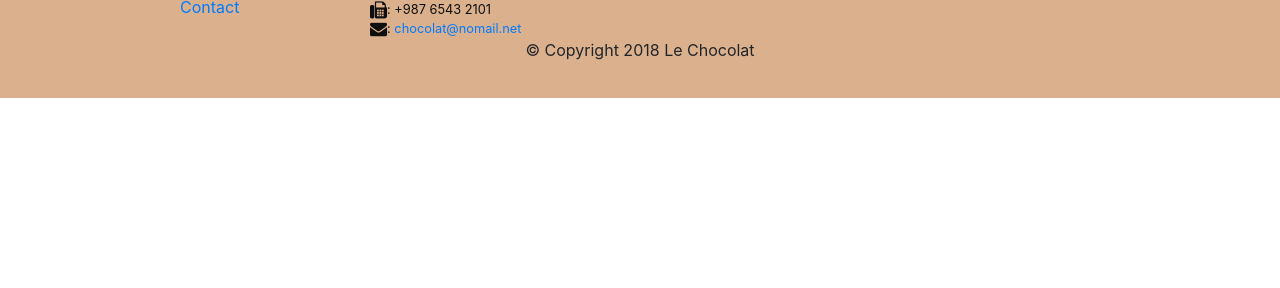
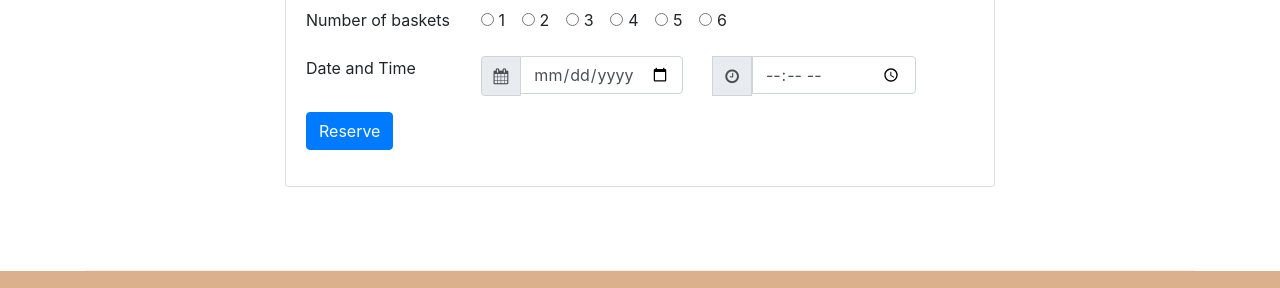
Before and after one commit to giannissterg/leChocolat, a website: page index.html in a window 1280 px wide. Shown: the part 1642-1930 px from the top of the page. Before the commit the page ends 1740 px from the top, so only its background shows below. Drawn offline with nearby package versions, Linux system fonts and the light colour scheme.

Commit message:
Bootstrap Assignment 9 Task 1

```diff
--- a/index.html
+++ b/index.html
@@ -2,10 +2,12 @@
 <html lang="en">
 
 <head>
+    <!-- Required meta tags always come first -->
     <meta charset="utf-8">
     <meta name="viewport" content="width=device-width, initial-scale=1, shrink-to-fit=no">
     <meta http-equiv="x-ua-compatible" content="ie=edge">
 
+    <!-- Bootstrap CSS -->
     <link rel="stylesheet" href="node_modules/bootstrap/dist/css/bootstrap.min.css">
     <link rel="stylesheet" href="node_modules/font-awesome/css/font-awesome.min.css">
     <link href="css/styles.css" rel="stylesheet">
@@ -13,52 +15,71 @@
 </head>
 
 <body>
-    <nav class="navbar navbar-expand-md navbar-light bg-light fixed-top ">
+
+    <!-- NAVIGATION -->
+    <nav class="navbar navbar-expand-md navbar-light bg-light fixed-top">
         <div class="container">
-            <a class="navbar-brand" href="./index.html"><img src="images/logo.png" height="40" width="54"></a>
+            <!-- <a class="navbar-brand" href="#">Le Chocolat</a> -->
+            <a class="navbar-brand" href="./index.html">
+                <img src="images/logo.png" height="40" width="54">
+            </a>
             <button class="navbar-toggler" type="button" data-toggle="collapse" data-target="#Navbar">
                 <span class="navbar-toggler-icon"></span>
             </button>
             <div class="collapse navbar-collapse" id="Navbar">
                 <ul class="navbar-nav">
                     <li class="nav-item active">
-                        <a class="nav-link" href="#"><span class="fa fa-home fa-lg"></span> Home</a>
+                        <a class="nav-link" href="./index.html">
+                            <span class="fa fa-home fa-lg"></span> Home</a>
                     </li>
                     <li class="nav-item">
-                        <a class="nav-link" href="./aboutus.html"><span class="fa fa-info fa-lg"></span> About</a>
+                        <a class="nav-link" href="./aboutus.html">
+                            <span class="fa fa-info fa-lg"></span> About</a>
                     </li>
                     <li class="nav-item">
-                        <a class="nav-link" href="#"><span class="fa fa-list fa-lg"></span> Menu</a>
+                        <a class="nav-link" href="#">
+                            <span class="fa fa-list fa-lg"></span> Menu</a>
                     </li>
                     <li class="nav-item">
-                        <a class="nav-link" href="./contactus.html"><span class="fa fa-address-card fa-lg"></span> Contact</a>
+                        <a class="nav-link" href="./contactus.html">
+                            <span class="fa fa-address-card fa-lg"></span> Contact</a>
                     </li>
                 </ul>
             </div>
         </div>
     </nav>
 
+    <!-- HEADER -->
     <header class="jumbotron">
         <div class="container">
             <div class="row row-header">
+
                 <div class="col-12 col-sm-8">
                     <h1>Le Chocolat</h1>
                     <p>We combine experience with creativity to create innovative tastes based on classic chocolate
                         recipes. Our creations will travel you in the chocolate world!</p>
                 </div>
+
                 <div class="col col-sm">
                     <img src="images/logo.png" class="img-fluid">
                 </div>
+
             </div>
         </div>
     </header>
 
+    <!-- MAIN CONTENT -->
     <div class="container">
+
+        <!-- 1st Row -->
         <div class="row flex-row-reverse row-content align-items-center">
+            <!-- first row content-->
             <div class="col-sm-4 col-md-3">
                 <h3>Our famous chocolates</h3>
             </div>
             <div class="col-sm col-md">
+                <!-- <h2>85% DARK CHOCOLATE</h2>
+                <p>Dark chocolate with no added sugar. Here you can taste the flavor of cocoa beans.</p> -->
                 <div class="media">
                     <img class="d-flex mr-3 img-thumbnail align-self-center" src="images/dark85.jpg" alt="85% DARK CHOCOLATE">
                     <div class="media-body">
@@ -73,8 +94,9 @@
             </div>
         </div>
 
-
+        <!-- 2nd Row -->
         <div class="row flex-row-reverse row-content align-items-center">
+            <!-- second row content-->
             <div class="col-sm-4 col-md-3">
                 <h3>WEEK’S OFFER</h3>
             </div>
@@ -86,17 +108,25 @@
                             <span class="badge badge-danger">NEW</span>
                             <span class="badge badge-pill badge-success">$4.99</span>
                         </h2>
-                        <p class="col d-none d-md-block">This week we offer a basket with 10 delicious chocolates! </p>
+                        <p class="col d-none d-md-block">This week we offer a basket with 10 delicious chocolates!</p>
                     </div>
                 </div>
+                <!--                 <h2>Our basket</h2>
+                <p>This week we offer a basket with 10 delicious chocolates! </p> -->
             </div>
         </div>
 
+        <!-- 3rd Row -->
         <div class="row flex-row-reverse row-content align-items-center">
+            <!-- third row content-->
             <div class="col-sm-4 col-md-3">
                 <h3>Meet our Specialists</h3>
             </div>
             <div class="col-sm col-md">
+                <!-- <h2>Vasilis Wilson </h2>
+                <h4>Sous-chef</h4>
+                <p>Vasilis is well informed of all the current trends in pastry and contributes his innovative ideas in
+                    our products.</p> -->
                 <div class="media">
                     <img class="d-flex mr-3 img-thumbnail align-self-center" src="images/cartoonVasilis.png" alt="Vasilis Wilson">
                     <div class="media-body">
@@ -107,8 +137,88 @@
                 </div>
             </div>
         </div>
+
+        <!--4th row-->
+        <div class="row row-content justify-content-center align-items-center">
+            <div class="col col-sm-8 col-12 ">
+                <div class="card mb-3">
+                    <div class="card-header bg-warning">Reserve your baskets</div>
+                    <div class="card-body">
+                        <form action="">
+                            <div class="form-group row">
+                                <div class="col-sm-3">
+                                    <label for="radiobtn">Number of baskets</label>
+                                </div>
+
+                                <div class="col-sm-9">
+                                    <div class="form-check form-check-inline">
+                                        <label class="form-check-label">
+                                            <input type="radio" class="form-check-input" name="optradio">1
+                                        </label>
+                                    </div>
+                                    <div class="form-check form-check-inline">
+                                        <label class="form-check-label">
+                                            <input type="radio" class="form-check-input" name="optradio">2
+                                        </label>
+                                    </div>
+                                    <div class="form-check form-check-inline ">
+                                        <label class="form-check-label">
+                                            <input type="radio" class="form-check-input" name="optradio">3
+                                        </label>
+                                    </div>
+                                    <div class="form-check form-check-inline">
+                                        <label class="form-check-label">
+                                            <input type="radio" class="form-check-input" name="optradio">4
+                                        </label>
+                                    </div>
+                                    <div class="form-check form-check-inline">
+                                        <label class="form-check-label">
+                                            <input type="radio" class="form-check-input" name="optradio">5
+                                        </label>
+                                    </div>
+                                    <div class="form-check form-check-inline ">
+                                        <label class="form-check-label">
+                                            <input type="radio" class="form-check-input" name="optradio">6
+                                        </label>
+                                    </div>
+                                </div>
+                            </div>
+
+                            <div class="form-group row">
+                                <p class="col-sm-3">Date and Time</p>
+                                <div class="input-group col-sm-4">
+                                    <div class="input-group-prepend">
+                                        <span class="input-group-text"><i class="fa fa-calendar" aria-hidden="true"></i></span>
+                                    </div>
+                                    <input type="date" class="form-control" placeholder="Date" id="date" name="date">
+                                </div>
+
+                                <div class="input-group col-sm-4">
+                                    <div class="input-group-append">
+                                        <span class="input-group-text"><i class="fa fa-clock-o" aria-hidden="true"></i></span>
+                                    </div>
+                                    <input type="time" class="form-control" placeholder="Time" id="time" name="time">
+
+                                </div>
+                            </div>
+
+                            <div class="form-group row">
+                                <div class="col-sm-3">
+                                    <input type="submit" class="btn btn-primary" value="Reserve">
+
+                                </div>
+                            </div>
+                        </form>
+                    </div>
+                </div>
+            </div>
+        </div>
+
+
     </div>
 
+
+    <!-- FOOTER -->
     <footer class="footer">
         <div class="container">
             <div class="row">
@@ -129,12 +239,13 @@
                         HAWAII<br>
                         <i class="fa fa-phone fa-lg"></i>: +987 6543 2100 <br>
                         <i class="fa fa-fax fa-lg"></i>: +987 6543 2101 <br>
-                        <i class="fa fa-envelope fa-lg"></i>: <a href="mailto: chocolat@nomail.net">
-                            chocolat@nomail.net </a>
+                        <i class="fa fa-envelope fa-lg"></i>:
+                        <a href="mailto: chocolat@nomail.net"> chocolat@nomail.net </a>
                     </address>
                 </div>
                 <div class="col col-sm-4 align-self-center">
-                    <div class="col-auto" style="text-align:center">
+                    <div style="text-align:center" class="col-auto">
+
                         <a class="btn btn-social-icon btn-google-plus" href="http://google.com/+">
                             <i class="fa fa-google-plus"></i></a>
                         <a class="btn btn-social-icon btn-facebook" href="http://www.facebook.com/profile.php?id=">
@@ -158,6 +269,7 @@
         </div>
     </footer>
 
+    <!-- jQuery first, then Tether, then Bootstrap JS. -->
     <script src="node_modules/jquery/dist/jquery.min.js"></script>
     <script src="node_modules/tether/dist/js/tether.min.js"></script>
     <script src="node_modules/popper.js/dist/umd/popper.min.js"></script>
```
